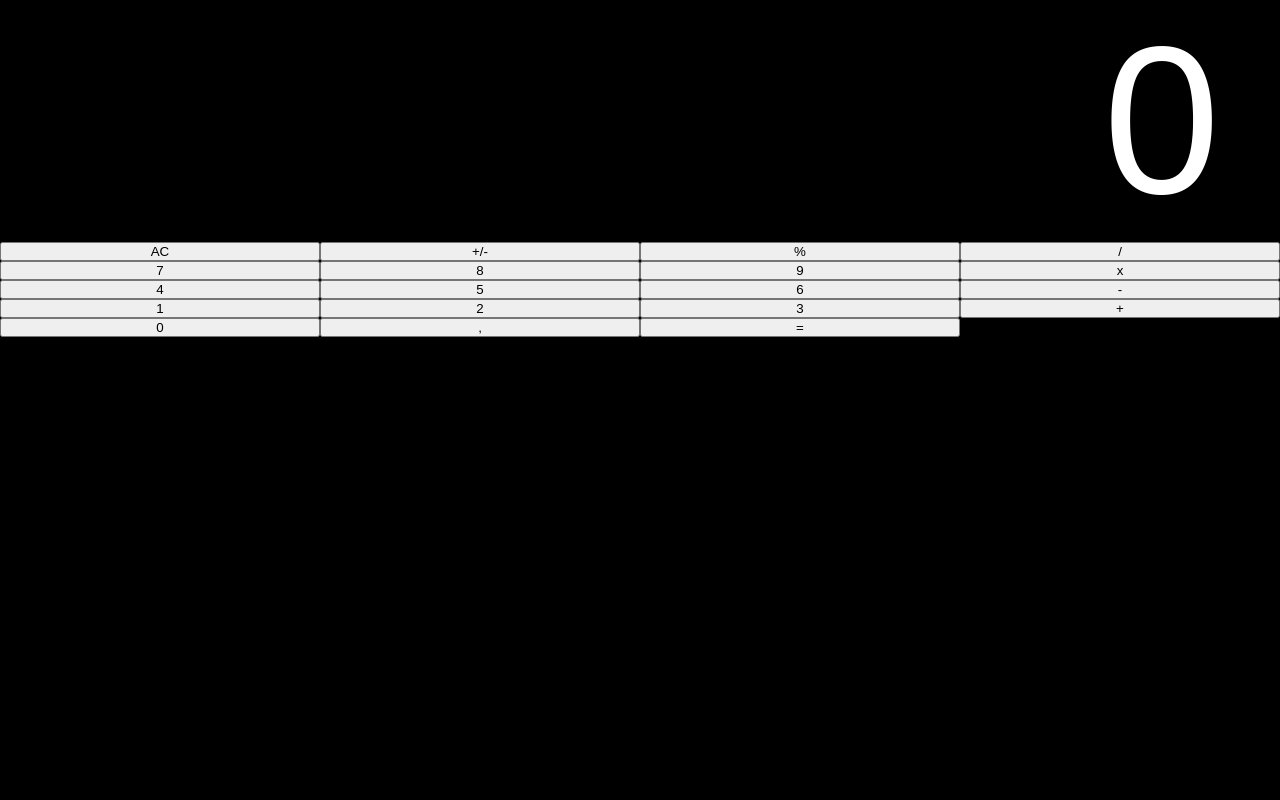
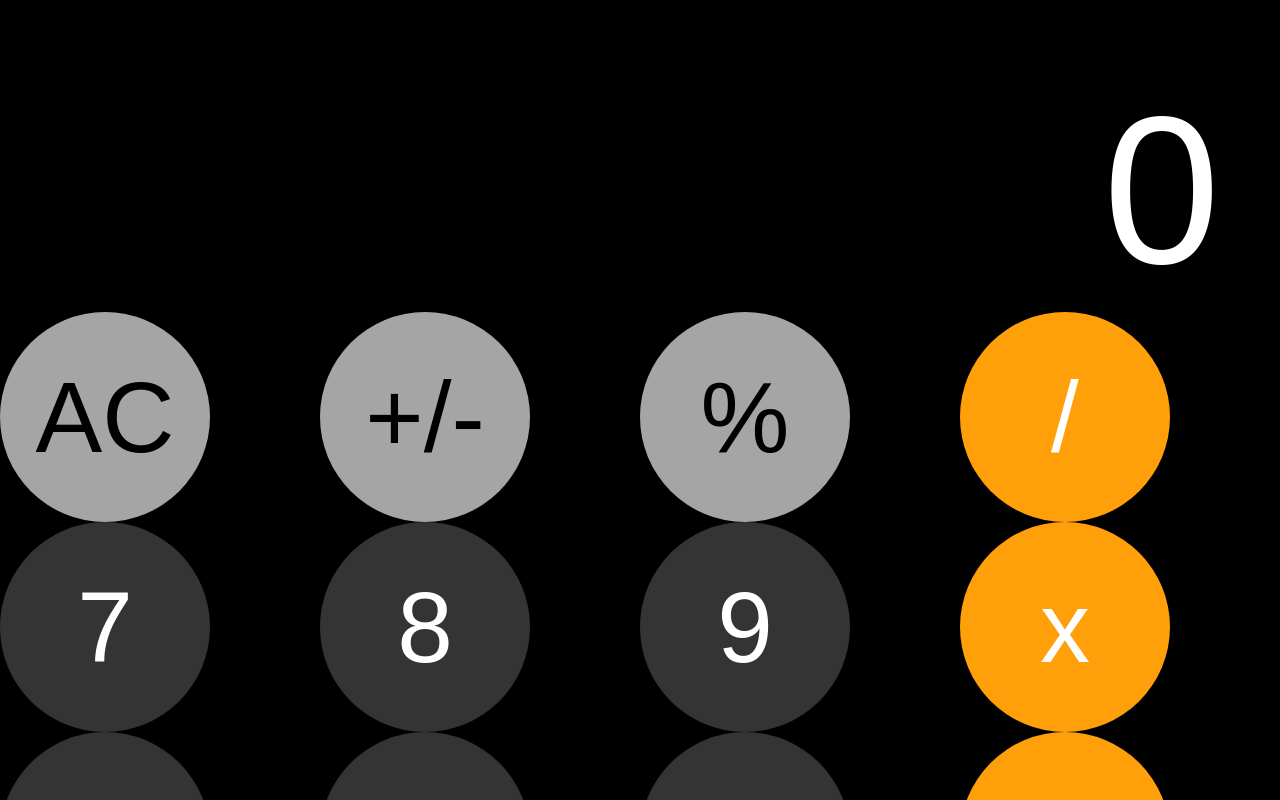
Before and after one commit to sabatms/Calculatoriphone, a plain HTML site: page index.html in a window 1280 px wide. Shown: the top 800 px of the page. Drawn offline with Linux system fonts and the light colour scheme.

Commit message:
add style.css file

```diff
--- a/style.css
+++ b/style.css
@@ -3,19 +3,19 @@
    margin :0;
 }
 
-html , body #fullheight {
+html , body, #fullheight {
       min-height: 100% !important;
       height :100%;
       font-family:Arial, Helvetica, sans-serif;
       background: black;
 }
 
-.container{
+.container {
      height: 100%;
      background-color: black;
 }
 
-.result{
+.result {
       display: flex;
       justify-content: flex-end;
       align-items: flex-end;
@@ -23,16 +23,73 @@ html , body #fullheight {
       height: 39%;
 }
 
-.result span{
+.result span {
       margin-right: 60px;
       font-size: 210px;
       justify-self: flex-end;
 }
 
-.buttons{
+.buttons {
       width: 100%;
       height: 60%;
       background-color: black;
       display: grid;
       grid-template-columns: 25% 25% 25% 25%;
 }
+
+.item {
+     display: flex;
+     justify-content: center;
+     align-items: center;
+     font-size: 100px;
+     color: white;
+     border-radius: 100%;
+     width: 210px;
+     height: 210px;
+     padding: 10px;
+     cursor: pointer;
+     align-self: center;
+     justify-content: center;
+}
+
+.percent {
+      background-color: #A5A5A5;
+      border: none;
+      color: black;
+}
+
+.item1 {
+      background-color: #A5A5A5;
+      border: none;
+}
+
+.item3{
+      background-color: #FF9F0A;
+      border: none;
+}
+
+.numbers , .comma {
+      background-color: #343434;
+      border: none;
+}
+
+.negative , .clear {
+      color: black;
+}
+
+.itemZero{
+      background-color: #343434;
+      width: 435px;
+      border-radius: 135px;
+      grid-column: span 2;
+      border: none;
+}
+
+.selectedSigh{
+      background-color: white;
+      color: #FF9F0A;
+}
+
+.changedStyles{
+      font-size: 10px;
+}
```
